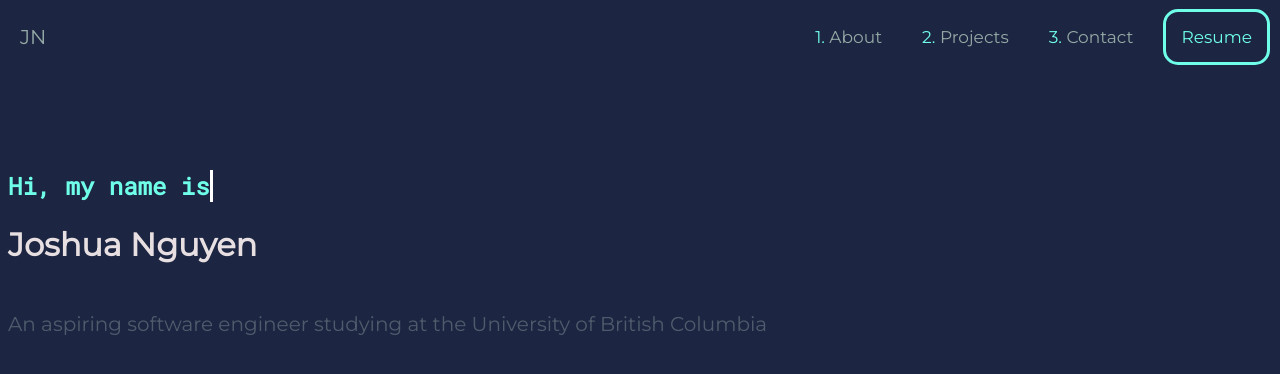
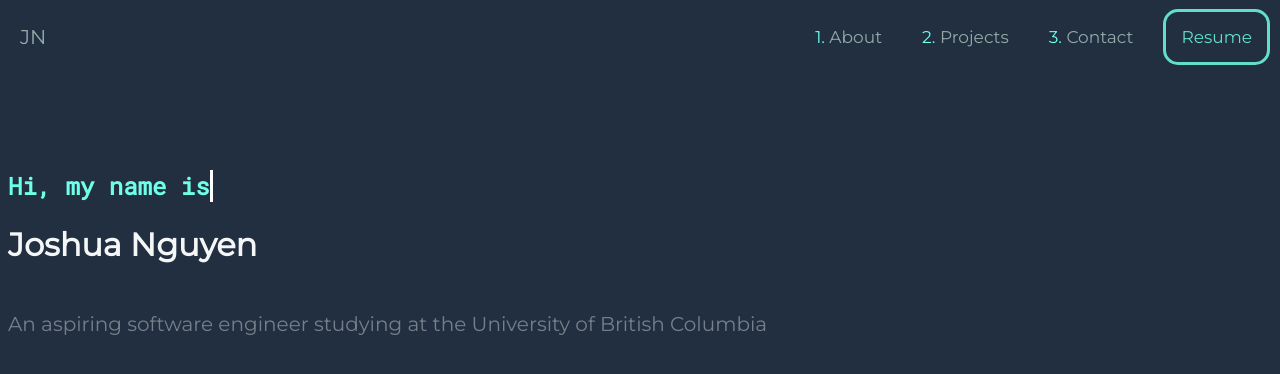
Before and after one commit to jn-han/jnhan.tech, a Vue app: page /#/ in a window 1280 px wide. Shown: the top 374 px of the page. Built offline with nearby package versions, Linux system fonts and the light colour scheme.

Commit message:
tweaked design & button styling

```diff
--- a/src/App.vue
+++ b/src/App.vue
@@ -13,7 +13,7 @@ export default {
 <style>
 
 body {
-  background-color: #1c2541;
+  background-color: #212F40;
 
 }
 
--- a/src/components/Home.vue
+++ b/src/components/Home.vue
@@ -25,11 +25,6 @@ export default {
 <style scoped>
 @import url('https://fonts.googleapis.com/css2?family=Montserrat&family=Roboto+Mono&display=swap');
 @import url('https://fonts.googleapis.com/css2?family=Montserrat&display=swap');
-:root {
-    --bg-color: #1c2541;
-    --typewriterSpeed: 1.5s;
-    --typewriterCharacters: 14;
-}
 .main {
     position: relative;
     top: 150px;
@@ -37,7 +32,7 @@ export default {
 }
 .nameTitle {
     font-family: Montserrat, sans-serif;
-    color: #f1e9e9;
+    color: #FFFFFF;
     opacity: 0;
     transform: translateY(3rem);
     animation: fadeInUp 2s ease 3.5s forwards;
@@ -46,7 +41,7 @@ export default {
 .pIntro {
     font-size: 20px;
     font-family: Montserrat, sans-serif;
-    color: #99acab ;
+    color: #F2F2F2;
     opacity: 0;
     transform: translateY(3rem);
     animation: fadeInUp 2s ease 4.5s forwards;
@@ -70,7 +65,7 @@ export default {
     right: 0;
 }
 .smallIntro::before {
-    background: #1c2541;
+    background: #212F40;
     animation: typewriter 1.5s steps(14) 1s forwards;
 }
 .smallIntro::after {
--- a/src/components/NavBar.vue
+++ b/src/components/NavBar.vue
@@ -22,6 +22,7 @@ export default {
 
 <style>
 @import url('https://fonts.googleapis.com/css2?family=Montserrat&display=swap');
+
 .logo {
     font-size: 20px;
     text-decoration: none;
@@ -32,18 +33,30 @@ nav a {
     color: inherit;
     padding: 20px;
     position: relative;
+    transition: color 0.5s ease-in-out;
 
 }
 .resume {
-    color: #6FFFE9;
-    border:solid #6FFFE9;
+    color: #62DFCC;
+    border:solid #62DFCC;
     border-radius: 15px;
     padding: 15px;
     right: -10px;
+    transition: background-color 0.5s ease-in-out;
 }
+
+.resume:hover{
+    color: #212F40;
+    background-color: #62DFCC;
+    border-color: #212F40;
+    transition: background-color 0.5s ease-in-out;
+
+}
+
 nav a:hover {
     color: #6FFFE9;
     transition: color 0.5s ease-in-out;
+
 }
 
 .num {
```
